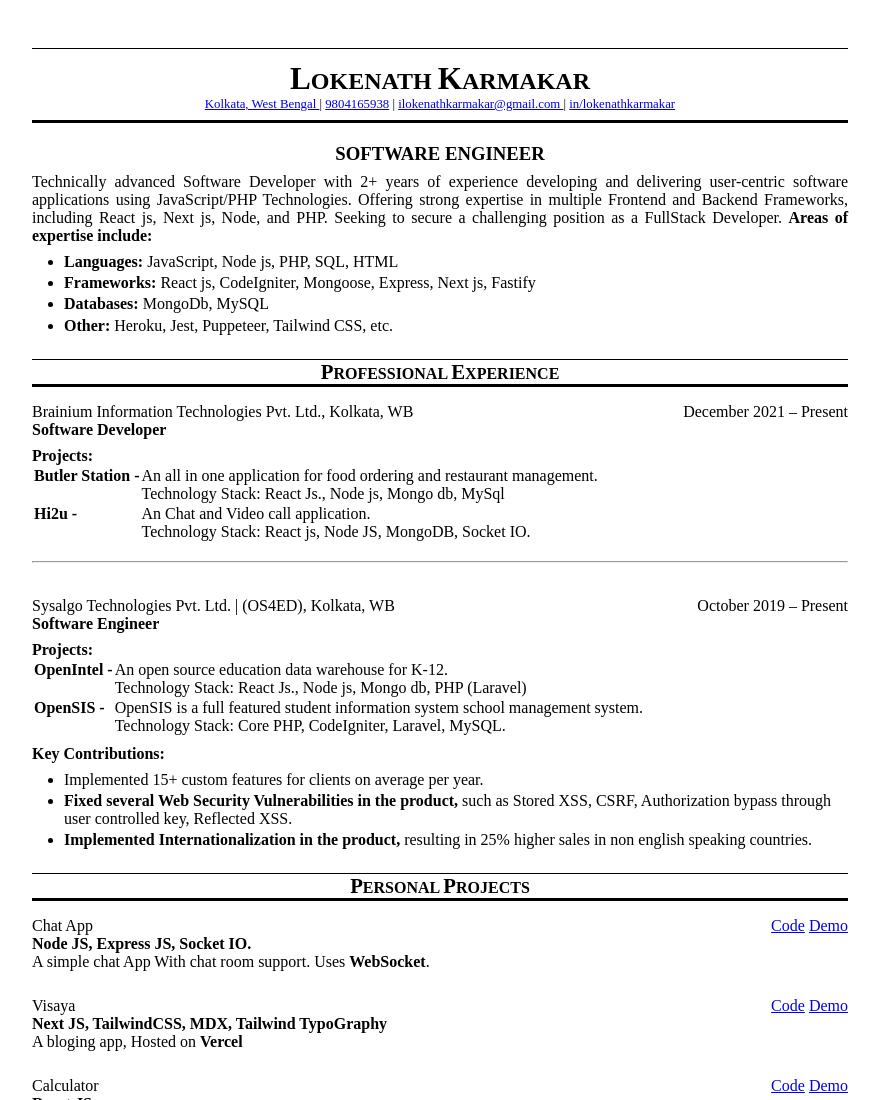
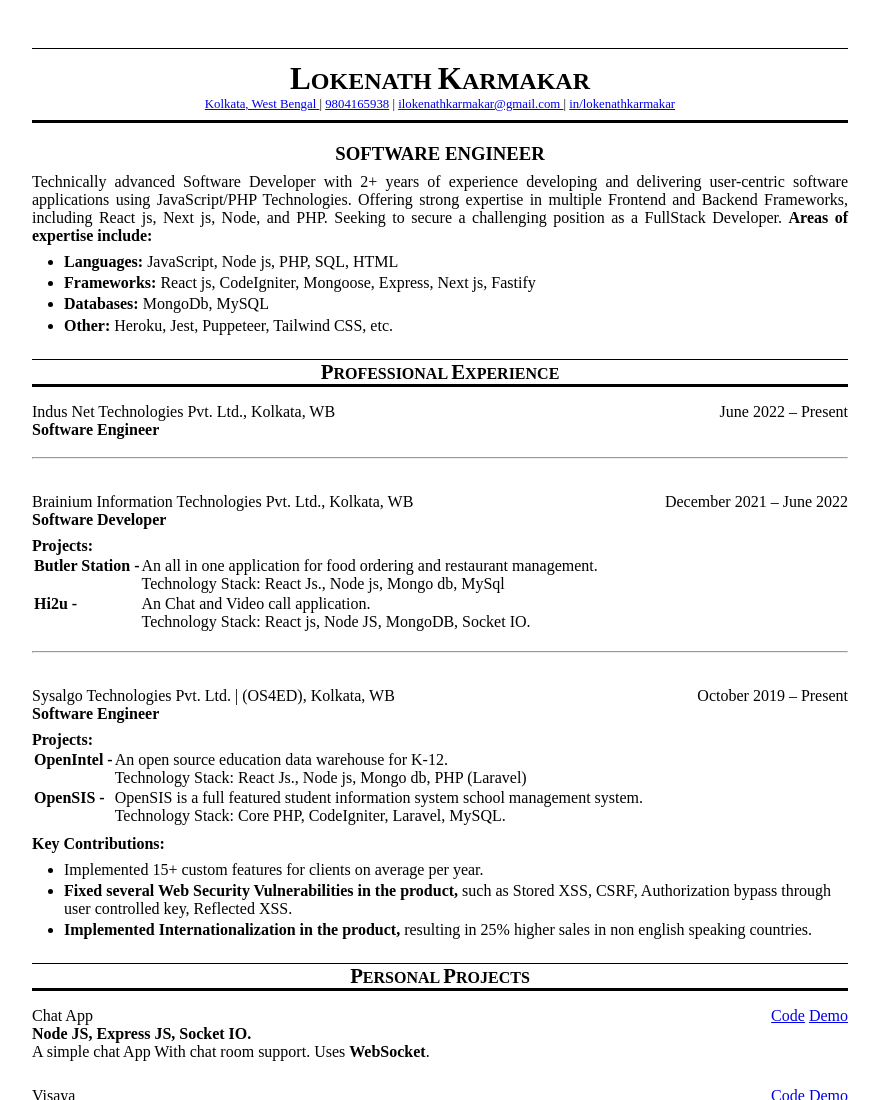
Before and after one commit to lnkarma/resume-traditional, a plain HTML site: page index.html in a window 1280 px wide. Shown: the top 1100 px of the page, without its empty margins (200-1079 px from the left). Drawn offline with Linux system fonts and the light colour scheme.

Commit message:
update indusnet job

```diff
--- a/index.html
+++ b/index.html
@@ -93,11 +93,70 @@
         <div style="margin-top: 1rem; width: 100%;">
             <div style="display: flex; justify-content: space-between;">
                 <div>
+                    <p>Indus Net Technologies Pvt. Ltd., Kolkata, WB</p>
+                    <p style="font-weight: bold">Software Engineer</p>
+                </div>
+                <div>
+                    June 2022 – Present
+                </div>
+            </div>
+            <!-- <p style="margin-top: .5rem">
+                Licensed Certified Public Accountant with over 6 years of experience. Member of the AICPA and NYSSCPA
+                seeking to apply diverse accounting and administrative knowledge as a supervising accountant at your
+                company. Possess a B.S. in Accounting from a top-50 accounting school
+            </p> -->
+            <!-- <div style="margin-top: .5rem">
+                <b>Projects:</b>
+                <table>
+                    <tr>
+                        <td style="vertical-align: top;">
+                            <b>Butler Station - </b>
+                        </td>
+                        <td>
+                            An all in one application for food ordering and restaurant management.
+                            <br>
+                            Technology Stack: React Js., Node js, Mongo db, MySql
+                            <br>
+                        </td>
+                    </tr>
+                    <tr>
+                        <td style="vertical-align: top;">
+                            <b>Hi2u - </b>
+                        </td>
+                        <td>
+                            An Chat and Video call application.<br>
+                            Technology Stack: React js, Node JS, MongoDB, Socket IO.
+                        </td>
+                    </tr>
+                </table>
+            </div> -->
+            <!-- <div style="margin-top: .5rem">
+                <b>Key Contributions:</b>
+                <ul style="padding-left: 2rem; margin-top: .5rem;">
+                    <li style="margin-top: .2rem;">Implemented 15+ custom features for clients on average per year.</li>
+                    <li style="margin-top: .2rem;"><b>Fixed several Web Security Vulnerabilities in the product,</b>
+                        such as Stored XSS, CSRF,
+                        Authorization
+                        bypass through user controlled key, Reflected XSS.</li>
+                    <li style="margin-top: .2rem;"><b>Implemented Internationalization in the product,</b> resulting in
+                        25% higher sales in non
+                        english
+                        speaking countries.</li>
+                </ul>
+            </div> -->
+        </div>
+        <br>
+        <hr>
+        <br>
+
+        <div style="margin-top: 1rem; width: 100%;">
+            <div style="display: flex; justify-content: space-between;">
+                <div>
                     <p>Brainium Information Technologies Pvt. Ltd., Kolkata, WB</p>
                     <p style="font-weight: bold">Software Developer</p>
                 </div>
                 <div>
-                    December 2021 – Present
+                    December 2021 – June 2022
                 </div>
             </div>
             <!-- <p style="margin-top: .5rem">
```
